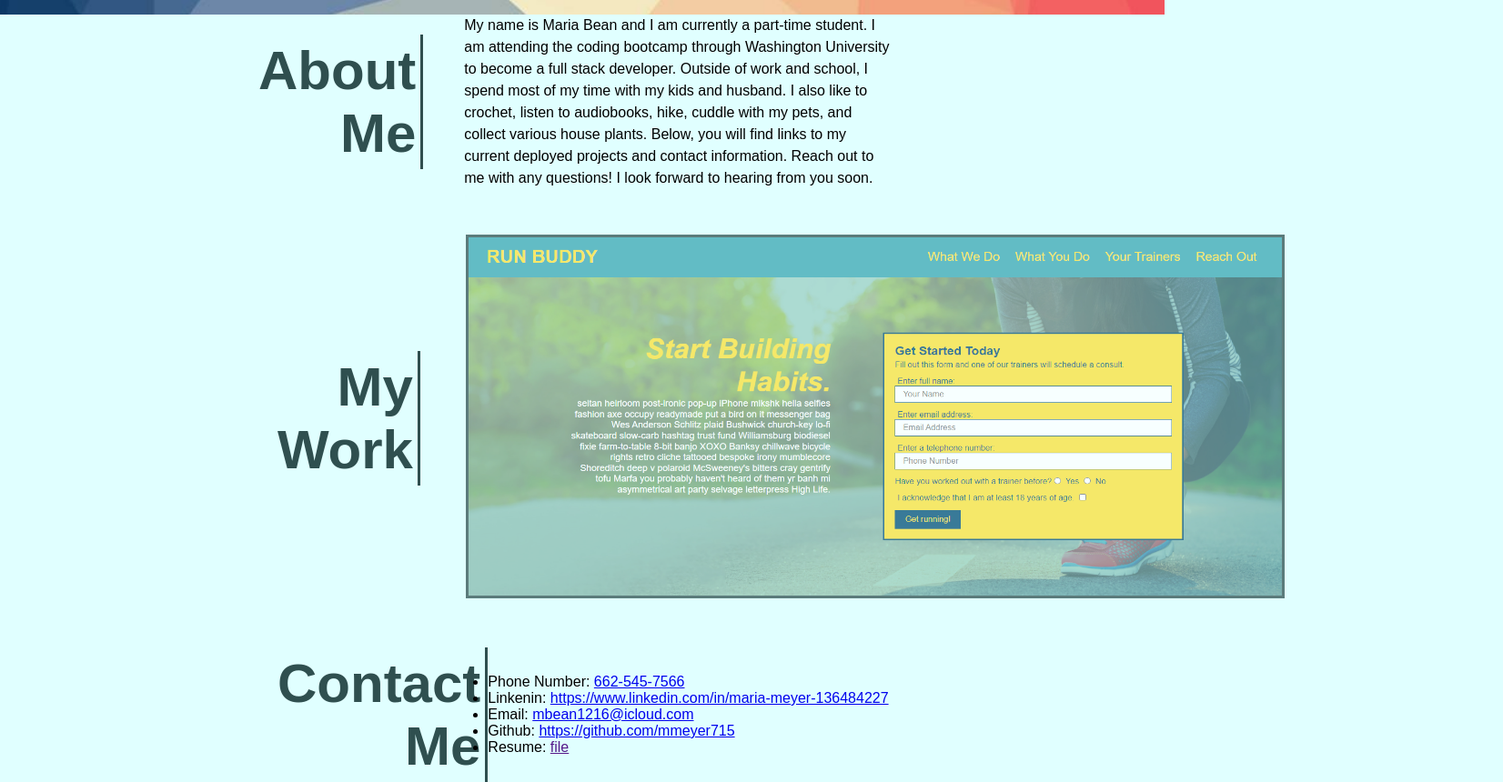
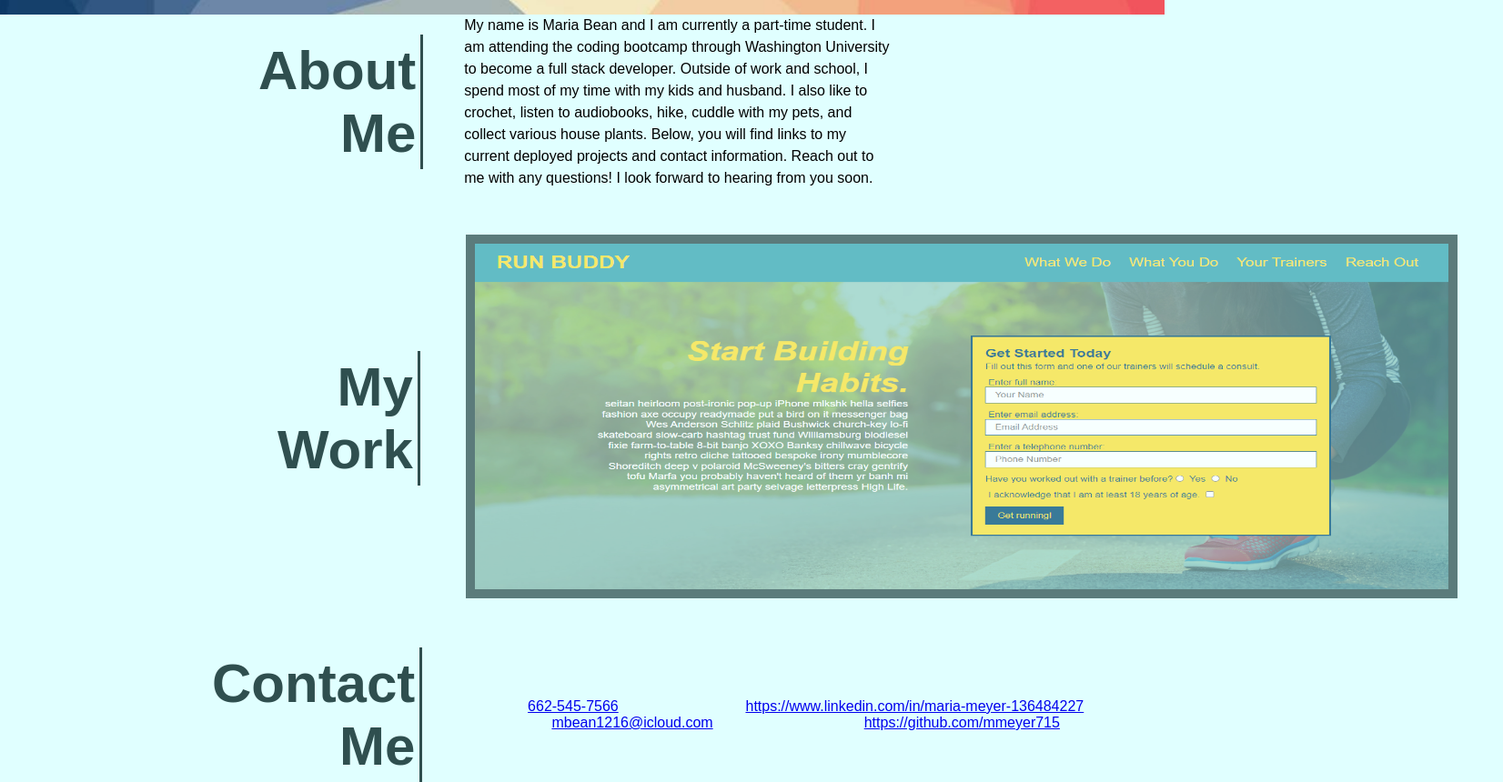
Before and after one commit to mmeyer715/Challenge-Portfolio, a plain HTML site: page index.html in a window 1280 px wide. Shown: the part 632-1492 px from the top of the page at 91% size, 1652 px wide, since content can reach past the window. Drawn offline with Linux system fonts and the light colour scheme.

Commit message:
contact info edits

```diff
--- a/assets/css/style.css
+++ b/assets/css/style.css
@@ -123,10 +123,10 @@ header nav ul li a {
 }
 
 .flex-work img {
-    width: 900px;
+    width: 1090px;
     height: 400px;
     opacity: 75%;
-    border: #2f4f4f solid;
+    border: #2f4f4f solid 10px;
     margin: 50px;
 }
 
@@ -142,5 +142,19 @@ header nav ul li a {
     color: #2f4f4f;
     border-right: #2f4f4f solid;
     padding: 5px;
-    margin-left: 300px;
+    margin-left: 228px;
 }
+
+.contact-info ul {
+    display: flex;
+    flex-wrap: wrap;
+    justify-content: space-evenly;
+    align-items: center;
+    list-style: none;
+}
+
+.contact-info ul li a {
+    padding: 16px;
+    margin-left: 35px;
+    margin-right: 8px;
+}
--- a/index.html
+++ b/index.html
@@ -17,16 +17,16 @@
         </h1>
         <nav>
             <ul>
-                <li class="underline">
+                <li>
                     <a href="#about-me">About Me</a>
                 </li>
-                <li class="underline">
+                <li>
                     <a href="#my-work">Work</a>
                 </li>
-                <li class="underline">
+                <li>
                     <a href="#contact-me">Contact Me</a>
                 </li>
-                <li class="underline">
+                <li>
                     <a href="#resume">Resume</a>
                 </li>
             </ul>
@@ -54,49 +54,38 @@
         <div  class="flex-work">
             <h1 class="titles">My<br>Work</h1>
             <a href="https://mmeyer715.github.io/run-buddy/">
-            <img src="./assets/images/Run Buddy Photo.PNG"alt="run buddy website" />
+            <img src="./assets/images/Run Buddy Photo.PNG"alt="run buddy website" Run Buddy />
             </a>
         </div>
     </section>
 
     <section id="contact-me">
         <div class="flex-contact">
-            <h1 class="titles">Contact<br>Me</h1>
+            <h1>Contact<br>Me</h1>
+            <div class="contact-info">
                 <ul>
-                <li class="contact-info">
-                    Phone Number:
+                    <li>
                         <a href="662-545-7566">
                             662-545-7566
                         </a>
                     </li>
-                <li class="contact-info">
-                    Linkenin:
+                    <li>
                         <a href="https://www.linkedin.com/in/maria-meyer-136484227/" rel="linkedin account">
                             https://www.linkedin.com/in/maria-meyer-136484227
                         </a>
                     </li>
-
-                <li class="contact-info">
-                    Email:
+                    <li>
                         <a href="mbean1216@icloud.com" rel="personal email">
                             mbean1216@icloud.com
                         </a>
                     </li>
-
-                <li class="contact-info">
-                    Github:
+                    <li>
                         <a href="https://github.com/mmeyer715" rel="github account">
                             https://github.com/mmeyer715
                         </a>
                     </li>
-
-                <li class="contact-info">
-                    Resume:
-                    <a href="" rel="my resume">
-                        file
-                    </a>
-                </li>
                 </ul>
+            </div>
         </div>
     </section>
 </body>
```
Lines whose indentation alone changed are shown as unchanged.
